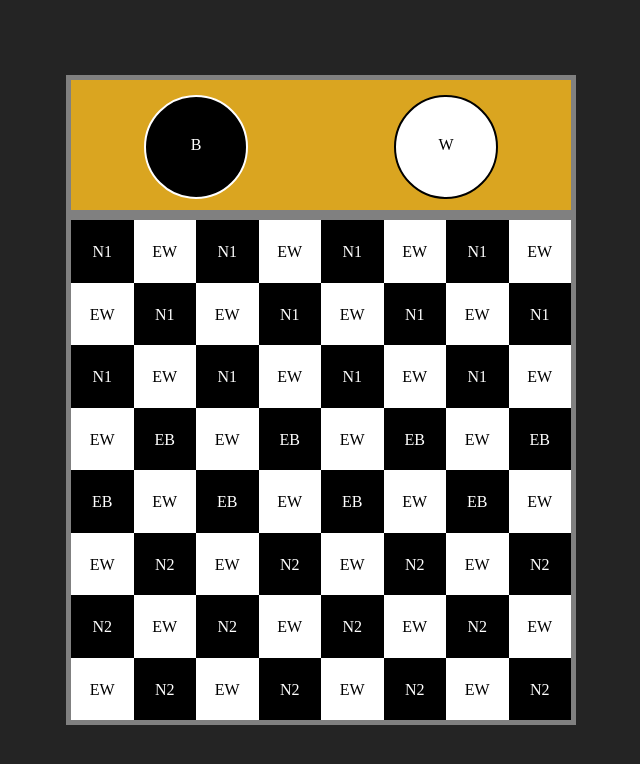
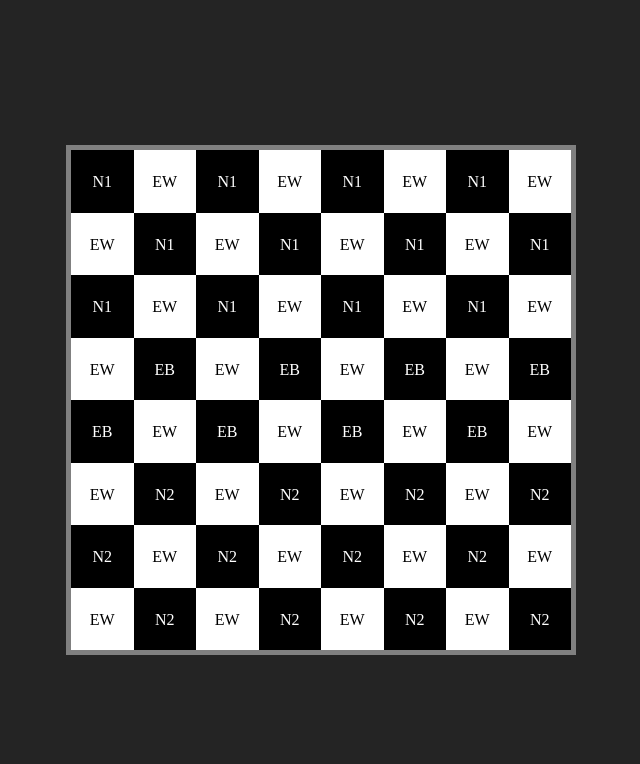
Before and after one commit to Mauricio650/Damas, a React (Vite) app: page / in a window 1280 px wide. Shown: the top 764 px of the page, without its empty margins (319-959 px from the left). Built offline with nearby package versions, Linux system fonts and the light colour scheme.

Commit message:
turno y moviemiento en el trablero

```diff
--- a/src/App.css
+++ b/src/App.css
@@ -14,7 +14,10 @@
     color: #fff;
     text-align: center;
     line-height: 4;
+    cursor: pointer;
 }
+
+
 
 
 .Board-SquareBoard-WHITE{
@@ -45,7 +48,7 @@
     height: 100px;
     text-align: center;
     line-height: 6;
-    background: black;
+    background: chocolate;
     color: white;
     border-radius: 50%;
     border: solid 2px white;
@@ -56,8 +59,8 @@
     height: 100px;
     text-align: center;
     line-height: 6;
-    background: white;
-    color: #000;
+    background: chocolate;
+    color: white;
     border-radius: 50%;
-    border: solid 2px black;
+    border: solid 2px white;
 }
--- a/src/App.jsx
+++ b/src/App.jsx
@@ -1,5 +1,5 @@
 import { useState } from 'react'
-import { isEqual } from 'lodash'
+import { isEqual, set } from 'lodash'
 import './App.css'
 
 
@@ -22,42 +22,60 @@ export function Board () {
     n2: 'N2'
   }
 
+
+
   const [board,setBoard] = useState(arrayBoard)
 
   const [currentPosition,setCurrentPosition] = useState([0,0])
 
-  const [turn,setTurn] = useState('')
+  const [turn,setTurn] = useState('N1')
 
   const [wantPosition,setWantPosition] = useState([0,0])
 
   const [futurePositions, setFuturePositions] = useState([[0,0],[0,0]])
 
+  const [valueFuture,setValueFuture] = useState('')
+
+ async function movePiece ({currentP, futureP, valueFuturePosition, currentPlayer}) {
+    const newBoard = [...board]
+    newBoard[futureP[0]][futureP[1]] = await currentPlayer
+    newBoard[currentP[0]][currentP[1]] = await valueFuturePosition
+    setTurn(currentPlayer === 'N1' ? 'N2' : 'N1')
+    setBoard(newBoard)
+  }
+
   const handleClick = (e) =>{
     const player = e.target.dataset.player
+    if(player === turn) {
+    console.log('turno del player',turn)
 
     const currentP = [Number(e.target.dataset.positionY),Number(e.target.dataset.positionX)]
     setCurrentPosition(currentP)
-    console.log('esta en la posicion',currentP)
+    console.log(`esta en la posicion ${currentP}`)
 
-    if(player === 'N1') {
+    if(turn === players.n1) {
       const fPositions = [[Number(e.target.dataset.positionY) + 1,Number(e.target.dataset.positionX) -1],[Number(e.target.dataset.positionY) + 1,Number(e.target.dataset.positionX) + 1]]
       setFuturePositions(fPositions)
-      console.log('se puede mover hacia las posiciones',fPositions)
+      console.log(`sus futuras pociciones pueden ser ${futurePositions}`)
     }else {
       const fPositions = [[Number(e.target.dataset.positionY) - 1,Number(e.target.dataset.positionX) -1],[Number(e.target.dataset.positionY) - 1,Number(e.target.dataset.positionX) + 1]]
       setFuturePositions(fPositions)
-      console.log('se puede mover hacia las posiciones',fPositions)
+      console.log(`sus futuras pociciones pueden ser ${futurePositions}`)
+
     }
+
   }
 
 
+  }
+
     const wannaMove = (e) => {
       const wannaM = [Number(e.currentTarget.dataset.positionY),Number(e.currentTarget.dataset.positionX)]
-      const valueSquare = e.target.dataset.value
       if (isEqual(futurePositions[0],wannaM) || isEqual(futurePositions[1],wannaM)){
         setWantPosition(wannaM)
-        console.log(valueSquare)
-        console.log('DECIDE MOVER HACIA LA POSICION',wannaM)
+        setValueFuture(e.target.dataset.value)
+        console.log('el jugador decide mover hacia', wantPosition)
+        movePiece({currentP:currentPosition,futureP:[Number(e.currentTarget.dataset.positionY),Number(e.currentTarget.dataset.positionX)],valueFuturePosition:valueFuture,currentPlayer:turn})
       }
 
     }
@@ -65,16 +83,20 @@ export function Board () {
 
 
 
+
+
+
+
   return (
     <>
-    <article className='Board-Table-Positions'>
+    {/* <article className='Board-Table-Positions'>
       <div className='Board-table-Positions-BLACK'>B</div>
       <div className='Board-table-Positions-WHITE'>W</div>
-    </article>
+    </article> */}
 
     <article className='Board'>
       {
-        arrayBoard.map((value, index)=>{
+        board.map((value, index)=>{
           return value.map((v,i) => {
             if(v === 'N1' || v === 'N2'){
             return <div data-position-y={index}
```
